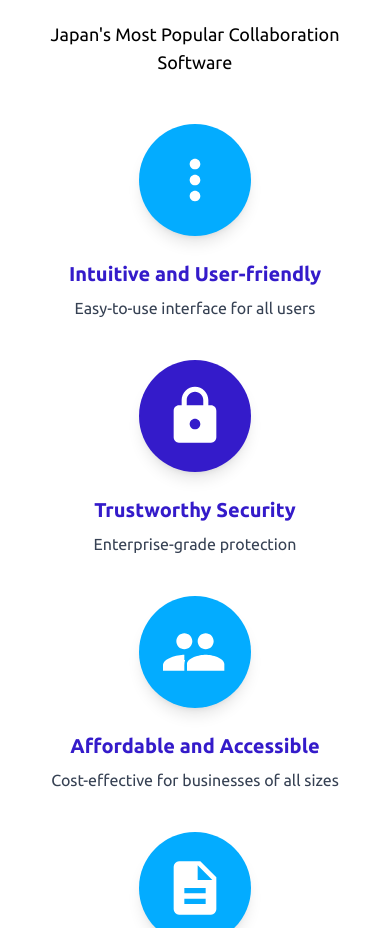
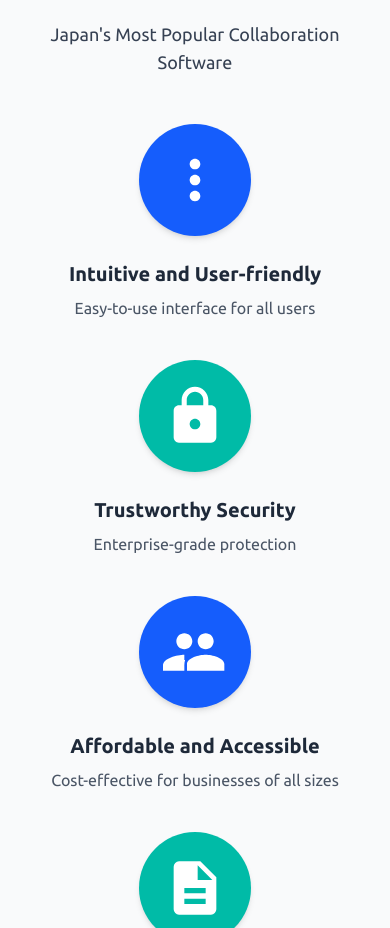
Before and after one commit to denseeen/freetrial, a Next.js app: page / in a window 390 px wide. Shown: the part 1072-2000 px from the top of the page. Built offline with nearby package versions, Linux system fonts and the light colour scheme.

Commit message:
tuesday to

```diff
--- a/src/app/components/CTA.jsx
+++ b/src/app/components/CTA.jsx
@@ -1,16 +1,16 @@
 "use client";
 
-import React from 'react'; // Corrected import to 'React'
+import React from 'react';
 
 export default function CTA() {
   return (
     // Outer div to control the full screen background and centering
-    <div className="flex items-center justify-center bg-white font-[ubuntu]">
-      <section className="w-full max-w-4xl mx-auto my-5"> {/* Added mx-auto for horizontal centering */}
-        <div className="bg-blue-50 rounded-2xl shadow-xl overflow-hidden border border-blue-200">
+    <div className="flex items-center justify-center dark:bg-gray-900 font-[ubuntu] py-16 px-4 sm:px-6 lg:px-8"> {/* Made outer background even darker */}
+      <section className="w-full max-w-4xl mx-auto">
+        <div className="bg-blue-900 rounded-2xl shadow-2xl overflow-hidden border border-blue-700"> {/* Darker blue background for the card */}
           <div className="p-12 text-center">
-            <h2 className="text-3xl sm:text-4xl font-bold text-blue-900 mb-6">Ready to Transform Your Workplace?</h2>
-            <p className="text-xl text-blue-800 mb-10 max-w-2xl mx-auto opacity-90">
+            <h2 className="text-3xl sm:text-4xl font-bold text-white mb-6">Ready to Transform Your Workplace?</h2> {/* White text for contrast */}
+            <p className="text-xl text-blue-200 mb-10 max-w-2xl mx-auto opacity-90"> {/* Lighter blue text for readability */}
               Join the growing number of forward-thinking Philippine businesses already harnessing the power of desknet's NEO.
             </p>
             <div className="flex flex-col sm:flex-row gap-4 justify-center">
--- a/src/app/components/Header.jsx
+++ b/src/app/components/Header.jsx
@@ -3,12 +3,25 @@ import React from 'react';
 export default function Header() {
   return (
     <header className="bg-white shadow-lg py-4">
-      <div className="max-w-screen-xl mx-auto px-6 flex justify-between items-center">
+      {/* Increased horizontal padding from px-6 to px-8 */}
+      <div className="max-w-screen-xl mx-auto px-8 flex justify-between items-center">
         {/* Logo on the left */}
         <div className="flex items-center space-x-2">
-          {/* Increased height to h-16 (example) */}
           <img src="/images/logohehe.png" alt="Logo" className="h-16 w-auto" />
         </div>
+
+        {/* Navigation links in the center - using Option 1 for centering */}
+        <nav className="hidden md:flex flex-grow justify-center">
+          <a href="/Hero" className="text-gray-600 hover:text-[#3C8CDE] text-lg font-medium transition-colors duration-200 px-4">
+            Home
+          </a>
+          <a href="/About" className="text-gray-600 hover:text-[#3C8CDE] text-lg font-medium transition-colors duration-200 px-4">
+            About
+          </a>
+          <a href="/freetrial" className="text-gray-600 hover:text-[#3C8CDE] text-lg font-medium transition-colors duration-200 px-4">
+            Free Trial
+          </a>
+        </nav>
 
         {/* Subscribe button on the right */}
         <button
--- a/src/app/components/Why.jsx
+++ b/src/app/components/Why.jsx
@@ -2,24 +2,23 @@ import React from "react";
 
 export default function WhyChooseUs() {
   return (
-    // Section container with white background
-    <section className="bg-white py-16 md:py-20 lg:py-24">
+    // Section container with a very light gray background for subtle contrast
+    <section className="bg-gray-50 py-16 md:py-20 lg:py-24">
       <div className="max-w-screen-xl mx-auto px-6 text-center">
-        {/* Section Title - using primary color #03acff */}
-        <h2 className="text-3xl md:text-4xl lg:text-5xl font-bold mb-4 text-[#03acff]">
+        {/* Section Title - Using the primary deep blue, or you could make this teal */}
+        <h2 className="text-3xl md:text-4xl lg:text-5xl font-bold mb-4 text-blue-800">
           Why Choose desknet's NEO?
         </h2>
-        {/* Subtitle - using black #000000 */}
-        <p className="text-lg md:text-xl text-black mb-12">
+        {/* Subtitle - Using a dark gray for better readability on light background */}
+        <p className="text-lg md:text-xl text-gray-700 mb-12">
           Japan's Most Popular Collaboration Software
         </p>
 
-        {/* Features Grid - Changed grid-cols-3 to grid-cols-4 */}
+        {/* Features Grid */}
         <div className="grid grid-cols-1 md:grid-cols-2 lg:grid-cols-4 gap-10 lg:gap-16">
-          {/* Feature 1: Intuitive and User-friendly */}
+          {/* Feature 1: Intuitive and User-friendly - Blue Icon */}
           <div className="flex flex-col items-center">
-            {/* Icon Circle - using primary color with white icon */}
-            <div className="w-28 h-28 md:w-32 md:h-32 lg:w-36 lg:h-36 rounded-full bg-[#03acff] flex items-center justify-center mb-6 shadow-lg">
+            <div className="w-28 h-28 md:w-32 md:h-32 lg:w-36 lg:h-36 rounded-full bg-blue-600 flex items-center justify-center mb-6 shadow-md">
               <svg
                 xmlns="http://www.w3.org/2000/svg"
                 className="h-16 w-16 md:h-20 md:w-20 text-white"
@@ -29,16 +28,15 @@ export default function WhyChooseUs() {
                 <path d="M12 8c1.1 0 2-.9 2-2s-.9-2-2-2-2 .9-2 2 .9 2 2 2zm0 2c-1.1 0-2 .9-2 2s.9 2 2 2 2-.9 2-2-.9-2-2-2zm0 6c-1.1 0-2 .9-2 2s.9 2 2 2 2-.9 2-2-.9-2-2-2z" />
               </svg>
             </div>
-            <h3 className="text-xl md:text-2xl font-semibold mb-2 text-[#341bca]">
+            <h3 className="text-xl md:text-2xl font-semibold mb-2 text-gray-800">
               Intuitive and User-friendly
             </h3>
-            <p className="text-gray-700">Easy-to-use interface for all users</p>
+            <p className="text-gray-600">Easy-to-use interface for all users</p>
           </div>
 
-          {/* Feature 2: Trustworthy Security */}
+          {/* Feature 2: Trustworthy Security - TEAL Icon */}
           <div className="flex flex-col items-center">
-            {/* Icon Circle - using highlight color with white icon */}
-            <div className="w-28 h-28 md:w-32 md:h-32 lg:w-36 lg:h-36 rounded-full bg-[#341bca] flex items-center justify-center mb-6 shadow-lg">
+            <div className="w-28 h-28 md:w-32 md:h-32 lg:w-36 lg:h-36 rounded-full bg-teal-500 flex items-center justify-center mb-6 shadow-md"> {/* New Teal color */}
               <svg
                 xmlns="http://www.w3.org/2000/svg"
                 className="h-16 w-16 md:h-20 md:w-20 text-white"
@@ -48,16 +46,15 @@ export default function WhyChooseUs() {
                 <path d="M18 8h-1V6c0-2.76-2.24-5-5-5S7 3.24 7 6v2H6c-1.1 0-2 .9-2 2v10c0 1.1.9 2 2 2h12c1.1 0 2-.9 2-2V10c0-1.1-.9-2-2-2zm-6 9c-1.1 0-2-.9-2-2s.9-2 2-2 2 .9 2 2-.9 2-2 2zm3.1-9H8.9V6c0-1.71 1.39-3.1 3.1-3.1 1.71 0 3.1 1.39 3.1 3.1v2z" />
               </svg>
             </div>
-            <h3 className="text-xl md:text-2xl text-[#341bca] font-semibold mb-2">
+            <h3 className="text-xl md:text-2xl text-gray-800 font-semibold mb-2">
               Trustworthy Security
             </h3>
-            <p className="text-gray-700">Enterprise-grade protection</p>
+            <p className="text-gray-600">Enterprise-grade protection</p>
           </div>
 
-          {/* Feature 3: Affordable and Accessible */}
+          {/* Feature 3: Affordable and Accessible - Blue Icon */}
           <div className="flex flex-col items-center">
-            {/* Icon Circle - using primary color with white icon */}
-            <div className="w-28 h-28 md:w-32 md:h-32 lg:w-36 lg:h-36 rounded-full bg-[#03acff] flex items-center justify-center mb-6 shadow-lg">
+            <div className="w-28 h-28 md:w-32 md:h-32 lg:w-36 lg:h-36 rounded-full bg-blue-600 flex items-center justify-center mb-6 shadow-md">
               <svg
                 xmlns="http://www.w3.org/2000/svg"
                 className="h-16 w-16 md:h-20 md:w-20 text-white"
@@ -67,17 +64,17 @@ export default function WhyChooseUs() {
                 <path d="M16 11c1.66 0 3-1.34 3-3s-1.34-3-3-3-3 1.34-3 3 1.34 3 3 3zM8 11c1.66 0 3-1.34 3-3S9.66 5 8 5 5 6.34 5 8s1.34 3 3 3zm8 2c-2.33 0-7 1.17-7 3.5V19h14v-2.5c0-2.33-4.67-3.5-7-3.5zM8 13c-2.67 0-8 1.34-8 4v2h8v-2c0-.69.1-1.36.29-2H8z" />
               </svg>
             </div>
-            <h3 className="text-xl md:text-2xl text-[#341bca] font-semibold mb-2">
+            <h3 className="text-xl md:text-2xl text-gray-800 font-semibold mb-2">
               Affordable and Accessible
             </h3>
-            <p className="text-gray-700">
+            <p className="text-gray-600">
               Cost-effective for businesses of all sizes
             </p>
           </div>
 
-          {/* New Feature: Paperless Efficiency */}
+          {/* New Feature: Paperless Efficiency - TEAL Icon */}
           <div className="flex flex-col items-center">
-            <div className="w-28 h-28 md:w-32 md:h-32 lg:w-36 lg:h-36 rounded-full bg-[#03acff] flex items-center justify-center mb-6 shadow-lg">
+            <div className="w-28 h-28 md:w-32 md:h-32 lg:w-36 lg:h-36 rounded-full bg-teal-500 flex items-center justify-center mb-6 shadow-md"> {/* New Teal color */}
               <svg
                 xmlns="http://www.w3.org/2000/svg"
                 className="h-16 w-16 md:h-20 md:w-20 text-white"
@@ -87,10 +84,10 @@ export default function WhyChooseUs() {
                 <path d="M14 2H6a2 2 0 0 0-2 2v16a2 2 0 0 0 2 2h12a2 2 0 0 0 2-2V8l-6-6zm2 16H8v-2h8v2zm0-4H8v-2h8v2zm-3-5V3.5L18.5 9H13z" />
               </svg>
             </div>
-            <h3 className="text-xl md:text-2xl text-[#341bca] font-semibold mb-2">
+            <h3 className="text-xl md:text-2xl text-gray-800 font-semibold mb-2">
               Paperless Efficiency
             </h3>
-            <p className="text-gray-700">
+            <p className="text-gray-600">
               Streamline workflows and reduce waste with digital documents and
               approvals.
             </p>
--- a/src/app/faq/page.js
+++ b/src/app/faq/page.js
@@ -1,5 +1,5 @@
 import React from 'react'
-import  Faqs from "../components/Faqs";
+import  Faqs from "../components/Faqs.jsx";
 
 export const metadata = {
   title: 'Desknets NEO by Inspire form',
```
Also changed, not shown: src/app/components/Footer.jsx (+20 -21 lines), public/images/background.png.
